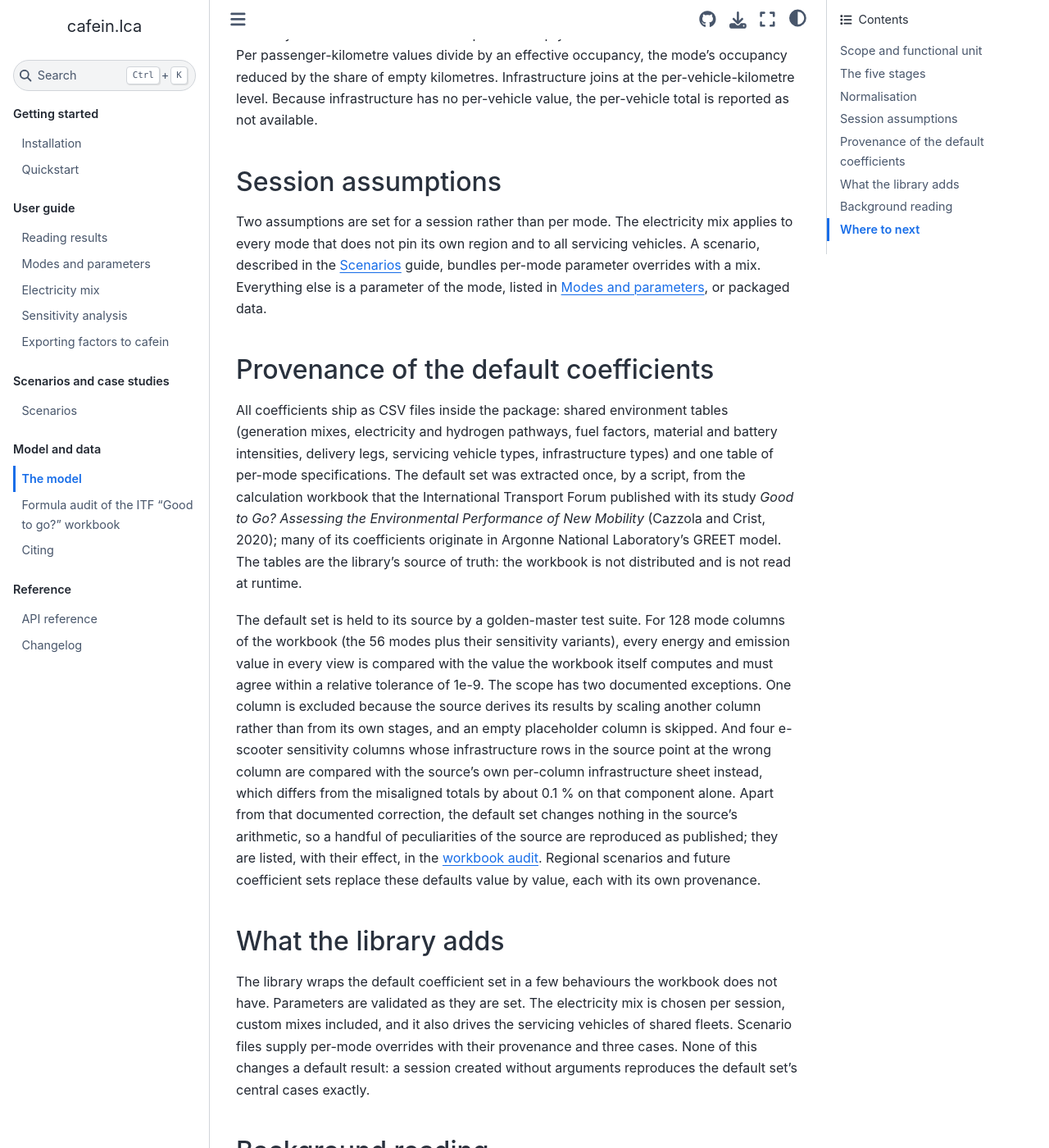
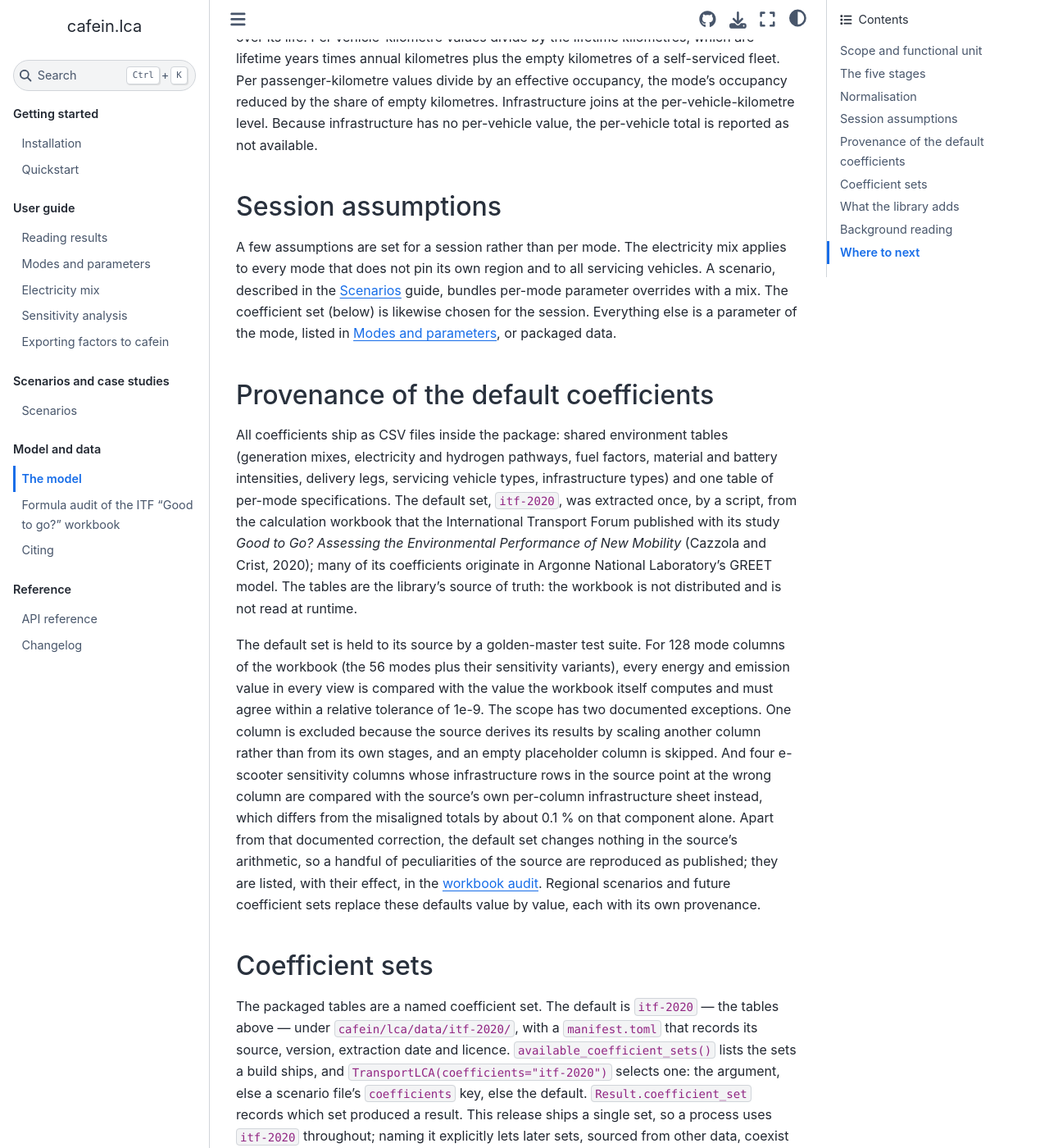
Before and after one commit to cafein-py/cafein.lca, a Sphinx documentation site: the page built from docs/model/model.md, in a window 1280 px wide and 1400 px high, scrolled down 2219 px. Shown: the whole window at 82% size. Built offline with Sphinx 7.4.7 and the Sphinx Book theme 1.1.4, drawn with Linux system fonts in a browser that asks for light colours; the version number is read from the project's files by our own code; some of the changed text lies outside the part shown.

Commit message:
Pin the itf-2020 set in the tests and reframe the docs

```diff
--- a/docs/model/model.md
+++ b/docs/model/model.md
@@ -13,6 +13,7 @@ manufacturing, delivery, use, operational services, and infrastructure.
 - [Normalisation](#normalisation)
 - [Session assumptions](#session-assumptions)
 - [Provenance of the default coefficients](#provenance-of-the-default-coefficients)
+- [Coefficient sets](#coefficient-sets)
 - [What the library adds](#what-the-library-adds)
 - [Background reading](#background-reading)
 - [Where to next](#where-to-next)
@@ -101,12 +102,13 @@ reported as not available.
 
 ## Session assumptions
 
-Two assumptions are set for a session rather than per mode. The
+A few assumptions are set for a session rather than per mode. The
 electricity mix applies to every mode that does not pin its own region
 and to all servicing vehicles. A scenario, described in the
 [Scenarios](../scenarios/scenarios) guide, bundles per-mode parameter
-overrides with a mix. Everything else is a parameter of the mode, listed
-in [Modes and parameters](../user_guide/modes_and_parameters), or packaged
+overrides with a mix. The coefficient set (below) is likewise chosen for
+the session. Everything else is a parameter of the mode, listed in
+[Modes and parameters](../user_guide/modes_and_parameters), or packaged
 data.
 
 ## Provenance of the default coefficients
@@ -115,8 +117,8 @@ All coefficients ship as CSV files inside the package: shared environment
 tables (generation mixes, electricity and hydrogen pathways, fuel
 factors, material and battery intensities, delivery legs, servicing
 vehicle types, infrastructure types) and one table of per-mode
-specifications. The default set was extracted once, by a script, from
-the calculation workbook that the International Transport Forum
+specifications. The default set, `itf-2020`, was extracted once, by a
+script, from the calculation workbook that the International Transport Forum
 published with its study *Good to Go? Assessing the Environmental
 Performance of New Mobility* (Cazzola and Crist, 2020); many of its
 coefficients originate in Argonne National Laboratory's GREET model. The
@@ -140,6 +142,20 @@ source are reproduced as published; they are listed, with their effect, in
 the [workbook audit](workbook_audit). Regional scenarios and future
 coefficient sets replace these defaults value by value, each with its own
 provenance.
+
+## Coefficient sets
+
+The packaged tables are a named coefficient set. The default is `itf-2020`
+— the tables above — under `cafein/lca/data/itf-2020/`, with a
+`manifest.toml` that records its source, version, extraction date and
+licence. `available_coefficient_sets()` lists the sets a build ships, and
+`TransportLCA(coefficients="itf-2020")` selects one: the argument, else a
+scenario file's `coefficients` key, else the default. `Result.coefficient_set`
+records which set produced a result. This release ships a single set, so a
+process uses `itf-2020` throughout; naming it explicitly lets later sets,
+sourced from other data, coexist with their own manifest and their own
+tests, and lets the golden-master and acceptance suites guard the `itf-2020`
+baseline by name.
 
 ## What the library adds
 
--- a/docs/reference.rst
+++ b/docs/reference.rst
@@ -15,6 +15,7 @@ A ``TransportLCA`` holds the session assumptions and runs calculations.
    cafein.lca.TransportLCA.parameters
    cafein.lca.TransportLCA.transit_factors
    cafein.lca.TransportLCA.street_factors
+   cafein.lca.available_coefficient_sets
 
 Modes and parameters
 --------------------
@@ -35,6 +36,7 @@ Results
    :toctree: generated/
 
    cafein.lca.results.Result
+   cafein.lca.results.Result.coefficient_set
    cafein.lca.results.Result.per_pkm
    cafein.lca.results.Result.per_vkm
    cafein.lca.results.Result.energy_per_pkm
```
Also changed, not shown: README.md (+4 -3 lines), docs/model/citing.md (+3 -3 lines), 2 other files.
